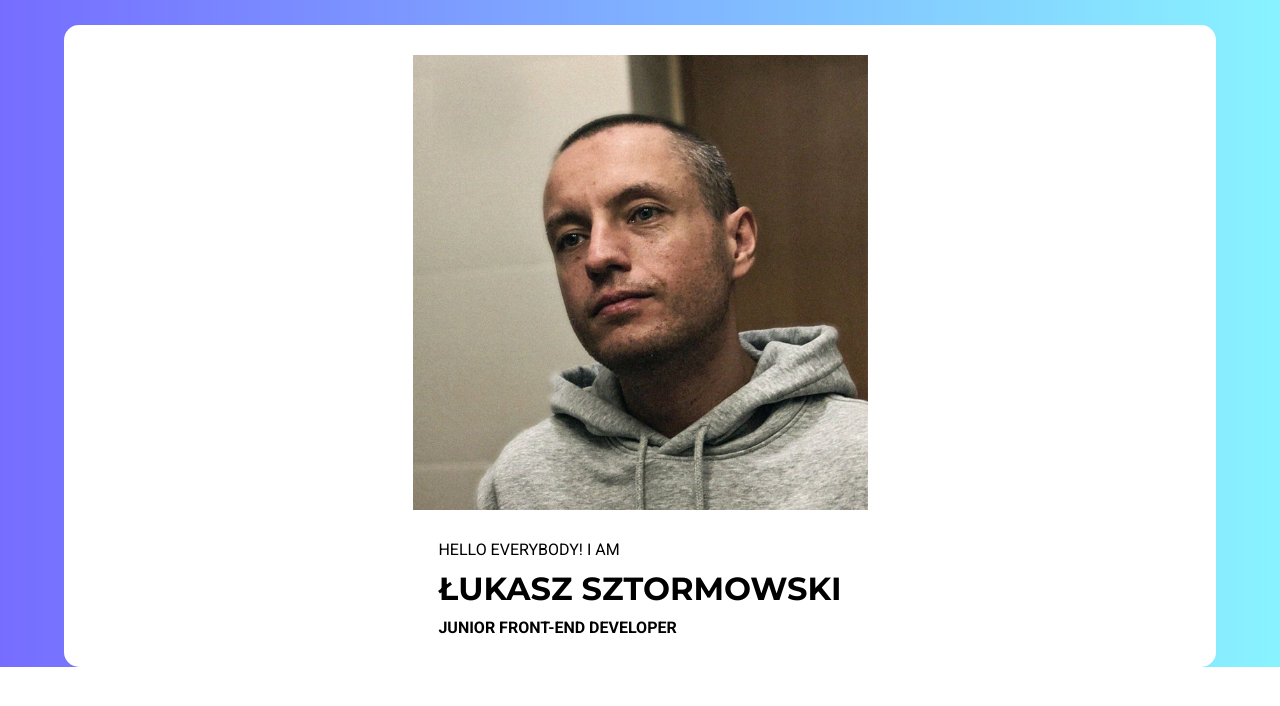
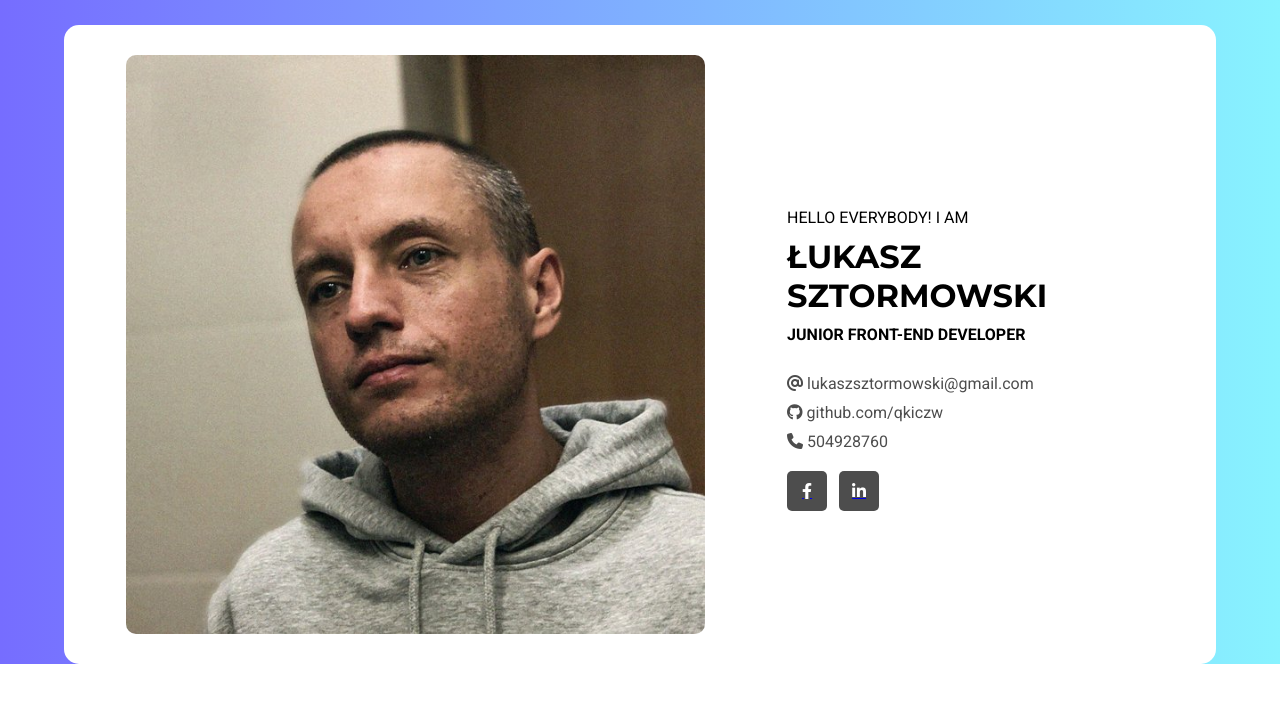
Before and after one commit to qkiczw/portfolio2022, a website: page public/index.html in a window 1280 px wide. Drawn offline with Linux system fonts and the light colour scheme.

Commit message:
Add fontawesome icons in address div and style it.

```diff
--- a/public/index.html
+++ b/public/index.html
@@ -6,6 +6,13 @@
     <meta name="description" content="JavaScript" />
     <meta name="author" content="Imię Nazwisko" />
     <title>Lukasz Sztormowski - Junior Front-End Developer</title>
+    <link
+      rel="stylesheet"
+      href="https://cdnjs.cloudflare.com/ajax/libs/font-awesome/6.2.0/css/all.min.css"
+      integrity="sha512-xh6O/CkQoPOWDdYTDqeRdPCVd1SpvCA9XXcUnZS2FmJNp1coAFzvtCN9BmamE+4aHK8yyUHUSCcJHgXloTyT2A=="
+      crossorigin="anonymous"
+      referrerpolicy="no-referrer"
+    />
     <link rel="stylesheet" href="css/styles.css" />
   </head>
   <body>
@@ -29,6 +36,39 @@
                 >
               </h1>
             </div>
+            <div class="header__address">
+              <p class="">
+                <i class="fa-solid fa-at icon"></i>
+                <a href="mailto:lukaszsztormowski@gmail.com" class="link"
+                  >lukaszsztormowski@gmail.com</a
+                >
+              </p>
+              <p class="">
+                <i class="fa-brands fa-github icon"></i>
+                <a href="https://github.com/qkiczw" class="link" target="_blank"
+                  >github.com/qkiczw</a
+                >
+              </p>
+              <p class="">
+                <i class="fa-solid fa-phone icon"></i>
+                <a href="tel:504928760" class="link"> 504928760</a>
+              </p>
+            </div>
+            <div class="header__social-media">
+              <a href="https://www.facebook.com/qki.czw" target="_blank"
+                ><i
+                  class="fa-brands fa-facebook-f header__social-media__icon"
+                ></i
+              ></a>
+              <a
+                href="https://www.linkedin.com/in/%C5%82ukasz-sztormowski/"
+                target="_blank"
+              >
+                <i
+                  class="fa-brands fa-linkedin-in header__social-media__icon"
+                ></i>
+              </a>
+            </div>
           </div>
         </div>
       </div>
--- a/src/sass/styles.scss
+++ b/src/sass/styles.scss
@@ -1,8 +1,23 @@
 @import url("https://fonts.googleapis.com/css2?family=Montserrat:wght@100;200;300;400;600;700&display=swap");
 @import url("https://fonts.googleapis.com/css2?family=Roboto:wght@100;300;400;700&display=swap");
 
+// mixins
+@mixin center-element {
+  display: flex;
+  justify-content: center;
+  align-items: center;
+}
+
+@mixin cenenter-in-row {
+  display: flex;
+  flex-direction: row;
+  align-items: center;
+}
+
 // Variables
 $general-padding: 3rem;
+$icon-color: rgb(77, 77, 77);
+$icon-color-hover: rgb(40, 40, 40);
 
 * {
   margin: 0;
@@ -18,6 +33,18 @@ body {
   font-family: "Roboto", sans-serif;
 
   font-size: 1.6rem; // we set default font size value to the 16px as it was
+}
+
+.link {
+  color: $icon-color;
+  text-decoration: none;
+}
+.link:hover {
+  color: $icon-color-hover;
+  text-decoration: underline;
+}
+.link:visited {
+  color: $icon-color;
 }
 
 .app {
@@ -63,16 +90,58 @@ body {
         }
       }
     }
+    &__address {
+      margin-top: 3rem;
+      display: flex;
+      flex-direction: column;
+      gap: 1rem;
+      color: $icon-color;
+    }
+    &__social-media {
+      @include cenenter-in-row;
+      justify-content: flex-start;
+      gap: 0.7rem;
+      margin-top: 2rem;
+      &__icon {
+        @include center-element;
+        width: 4rem;
+        height: 4rem;
+        background-color: $icon-color;
+        margin-right: 0.5rem;
+        color: #ffffff;
+        border-radius: 5px;
+        transition: all 250ms;
+      }
+      &__icon:hover {
+        background-color: $icon-color-hover;
+      }
+    }
   }
 }
 
 @media screen and (min-width: 768px) {
   .header {
     padding-top: 25px;
-    .header__container {
+    &__container {
       width: 90%;
       border-radius: 15px;
       min-height: 300px;
     }
   }
 }
+@media screen and (min-width: 1200px) {
+  .app {
+    .header {
+      &__container {
+        display: flex;
+        flex-direction: row;
+        justify-content: flex-start;
+        gap: 5rem;
+      }
+      &__picture {
+        max-width: 90%;
+        border-radius: 10px;
+      }
+    }
+  }
+}
```
Also changed, not shown: src/index.html (+40 -0 lines), public/css/styles.css.
